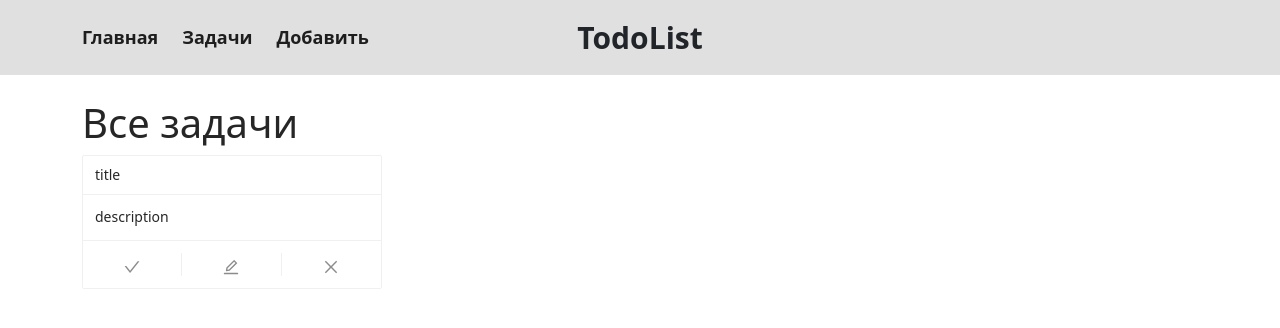
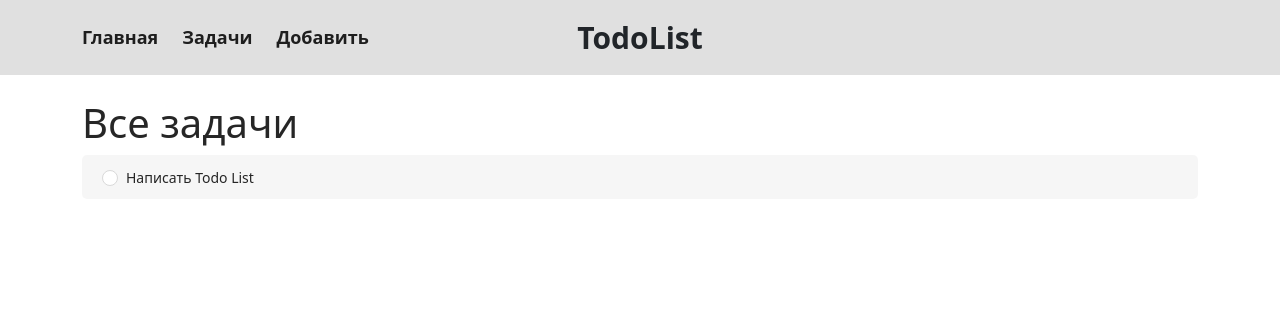
Before and after one commit to AlexType/todo-list, a Next.js app: page /all-tasks in a window 1280 px wide. Shown: the top 328 px of the page. Built offline with nearby package versions, Linux system fonts and the light colour scheme.

Commit message:
upd: taskItem

```diff
--- a/package.json
+++ b/package.json
@@ -11,6 +11,7 @@
   "dependencies": {
     "antd": "^4.16.6",
     "bootstrap": "^5.0.2",
+    "moment": "^2.29.1",
     "nanoid": "^3.1.23",
     "next": "11.0.1",
     "react": "17.0.2",
--- a/pages/add-task/index.jsx
+++ b/pages/add-task/index.jsx
@@ -9,23 +9,20 @@ export default function AddTask() {
 
     const dispatch = useDispatch();
     const [title, setTitle] = useState('');
-    const [description, setDescription] = useState('');
 
     const addHandler = () => {
-        dispatch(addTask({ title, description, id: nanoid() }));
+        dispatch(addTask({ title, id: nanoid() }));
         clearHandler();
     };
 
     const clearHandler = () => {
         setTitle('');
-        setDescription('');
     };
 
     return (
         <div className="container">
             <h2 className="title mb-3">Добавить задачу</h2>
             <Input className="mb-4" placeholder="Название" value={title} onChange={e => setTitle(e.target.value)} />
-            <Input.TextArea rows={4} placeholder="Описание" value={description} onChange={e => setDescription(e.target.value)} />
             <Button className="mt-4" type="primary" onClick={addHandler}>Добавить</Button>
             <Button className="mt-4 ml-4" type="danger" onClick={clearHandler}>Очистить</Button>
         </div>
--- /dev/null
+++ b/src/components/TaskItem/TaskItem.module.scss
@@ -0,0 +1,22 @@
+.card {
+  position: relative;
+  padding: 10px 20px;
+  background: rgba(236, 236, 236, 0.466);
+  border-radius: 5px;
+  &:hover .helpers {
+    opacity: 1;
+  }
+}
+
+.isChange:hover .helpers {
+  opacity: 0;
+}
+
+.helpers {
+  opacity: 0;
+  position: absolute;
+  right: 10px;
+  top: 50%;
+  transform: translateY(-50%);
+  transition: 0.2s ease-in-out;
+}
--- /dev/null
+++ b/src/components/TaskItem/components/InputChange.jsx
@@ -0,0 +1,24 @@
+import { useState } from 'react';
+import { Input, Button } from 'antd';
+
+export default function InputChange({ title, setIsChange }) {
+
+    const [changeTitle, setChangeTitle] = useState(title);
+
+    return (
+        <div>
+            <Input
+                value={changeTitle}
+                onChange={e => setChangeTitle(e.target.value)}
+            />
+            <div className="row mt-2">
+                <div className="col-auto">
+                    <Button type="primary">Сохранить</Button>
+                </div>
+                <div className="col-auto">
+                    <Button type="danger" onClick={() => setIsChange(false)}>Отменить</Button>
+                </div>
+            </div>
+        </div>
+    )
+}
--- a/src/components/TaskItem/index.jsx
+++ b/src/components/TaskItem/index.jsx
@@ -1,9 +1,16 @@
-import { Card } from 'antd';
-import { EditOutlined, CloseOutlined, CheckOutlined } from '@ant-design/icons';
+import { useState } from 'react';
 import { useDispatch } from "react-redux";
+import { Radio } from 'antd';
+import { EditFilled, DeleteFilled, CheckOutlined } from '@ant-design/icons';
+
 import { removeTask } from "../../redux/actions/taskActions";
+import styles from './TaskItem.module.scss';
+import InputChange from './components/InputChange';
 
-export default function TaskItem({ id, title, description }) {
+export default function TaskItem({ id, title }) {
+
+    const [isChange, setIsChange] = useState(false);
+
     const dispatch = useDispatch();
 
     const deleteHandler = () => {
@@ -11,18 +18,23 @@ export default function TaskItem({ id, title, description }) {
     };
 
     return (
-        <Card
-            className="mb-3"
-            size="small"
-            title={title}
-            style={{ width: 300 }}
-            actions={[
-                <CheckOutlined key="done" />,
-                <EditOutlined key="edit" />,
-                <CloseOutlined key="remove" onClick={deleteHandler} />,
-            ]}
-        >
-            <p className="mb-0">{description}</p>
-        </Card>
+        <div className="col">
+            <div className={`${styles.card} ${isChange ? styles.isChange : ''}`}>
+                {!isChange ?
+                    <Radio >{title}</Radio> :
+                    <InputChange title={title} setIsChange={setIsChange} />}
+                <div className={styles.helpers}>
+                    <div className="ico-lg">
+                        <CheckOutlined />
+                    </div>
+                    <div className="ico-lg mx-1" onClick={() => setIsChange(!isChange)}>
+                        <EditFilled />
+                    </div>
+                    <div className="ico-lg" onClick={deleteHandler} >
+                        <DeleteFilled />
+                    </div>
+                </div>
+            </div>
+        </div>
     )
 }
--- a/src/components/TasksList/index.jsx
+++ b/src/components/TasksList/index.jsx
@@ -2,12 +2,11 @@ import TaskItem from "../TaskItem";
 
 export default function TasksList({ tasks }) {
     return (
-        <div>
+        <div className="row row-cols-1 gy-3">
             {tasks.map(item => <TaskItem
                 key={item.id}
                 id={item.id}
                 title={item.title}
-                description={item.description}
             />)}
         </div>
     )
--- a/src/redux/reducers/tasksReducer.js
+++ b/src/redux/reducers/tasksReducer.js
@@ -4,8 +4,7 @@ const initialState = {
     tasksLength: 1,
     tasks: [
         {
-            title: 'title',
-            description: 'description',
+            title: 'Написать Todo List',
             id: 0
         }
     ]
--- /dev/null
+++ b/styles/common/_ico.scss
@@ -0,0 +1,15 @@
+.ico-lg {
+    display: inline-flex;
+    justify-content: center;
+    align-items: center;
+    padding: 8px;
+    cursor: pointer;
+    font-size: 18px;
+    border-radius: 3px;
+    transition: 0.2s ease-in-out;
+    &:hover {
+        color: #ffffff;
+        background: #1e1e1ed8;
+        box-shadow: 0 0 10px #1e1e1e77;
+    }
+}
--- a/styles/main.scss
+++ b/styles/main.scss
@@ -16,6 +16,7 @@
 
 // common
 @import "common/link";
+@import "common/ico";
 
 p {
     margin-bottom: 0;
```
